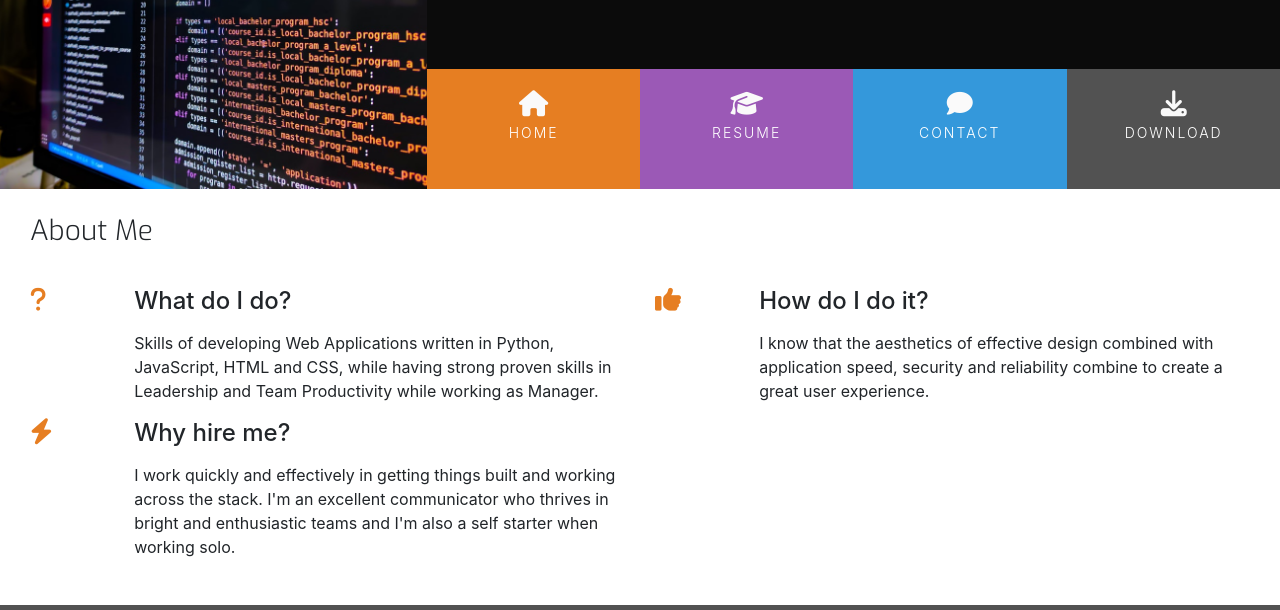
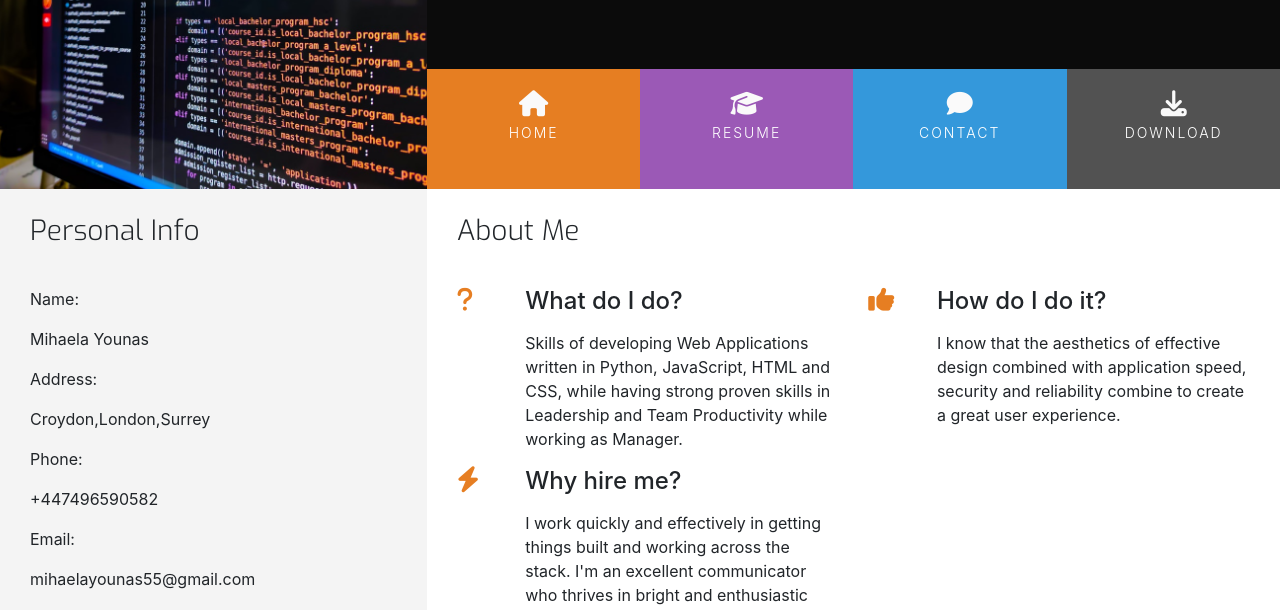
Before and after one commit to mihayounas/ucd-resume, a plain HTML site: page index.html in a window 1280 px wide. Shown: the part 180-790 px from the top of the page. Drawn offline with nearby package versions, Linux system fonts and the light colour scheme.

Commit message:
Add personal info section

```diff
--- a/assets/css/style.css
+++ b/assets/css/style.css
@@ -23,6 +23,10 @@
 
 .bg-color-three-reasons {
     background-color: #fff;
+}
+
+.bg-color-personal-info {
+    background-color: #f4f4f4;
 }
 
 /*--------------------------------Special paddings/margins/text */
@@ -158,7 +162,7 @@ header {
 
 /*--------------------------------Footer */
 footer {
-    background-color: #525252;
+    background-color: #030101;
     color: #fafafa;
     min-height: 120px;
     margin: 0;
--- a/index.html
+++ b/index.html
@@ -51,8 +51,57 @@
         </div>
     </header>
     <section class="container-fluid">
-        <div class="row row-table">
-            <div class="col-md-8 bg-color-three-reasons section-column">
+        <div class="row">
+            <div class="col-md-4 bg-color-personal-info section-column">
+                <div class="row">
+                    <div class="col-12">
+                        <h3 class="section-heading uppercase">Personal Info</h3>
+                    </div>
+                </div>
+                <div class="personal-info-item">
+                    <div class="key">
+                        <p class="uppercase">
+                            Name:
+                        </p>
+                    </div>
+                    <div class="value">
+                        <p>
+                            Mihaela Younas
+                        </p>
+                    </div>
+                    <div class="key">
+                        <p class="uppercase">
+                            Address:
+                        </p>
+                    </div>
+                    <div class="value">
+                        <p>
+                            Croydon,London,Surrey
+                        </p>
+                    </div>
+                    <div class="key">
+                        <p class="uppercase">
+                            Phone:
+                        </p>
+                    </div>
+                    <div class="value">
+                        <p>
+                            +447496590582
+                        </p>
+                    </div>
+                    <div class="key">
+                        <p class="uppercase">
+                            Email:
+                        </p>
+                    </div>
+                    <div class="value">
+                        <p>
+                            mihaelayounas55@gmail.com
+                        </p>
+                    </div>
+                </div>
+            </div>
+            <div class=" col-md-8 bg-color-three-reasons section-column">
                 <div class="row">
                     <div class="col">
                         <h3 class="section-heading uppercase">About Me</h3>
```
